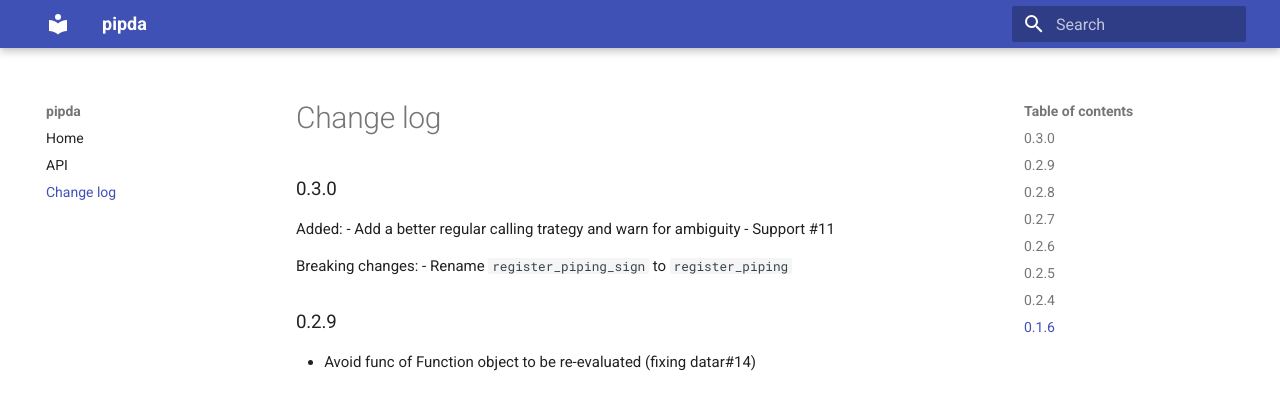
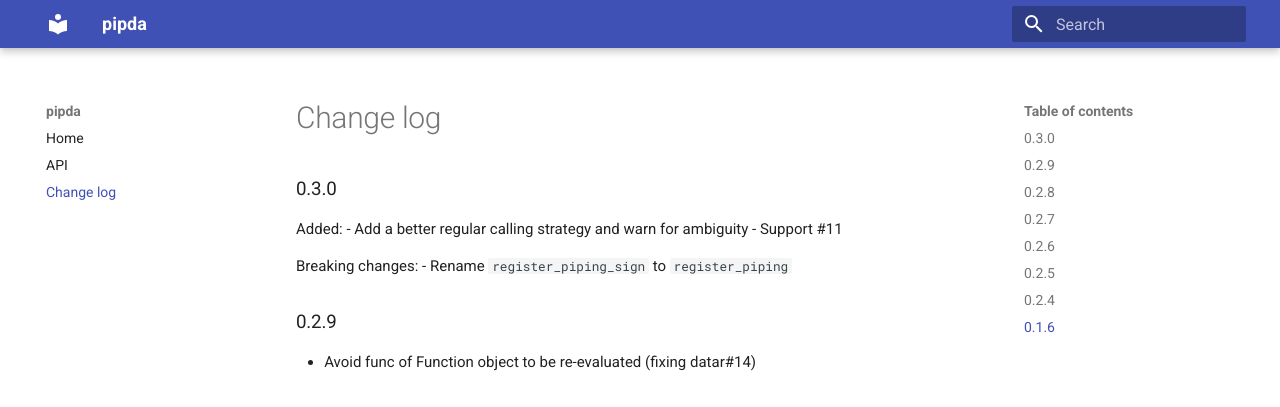
Before and after one commit to pwwang/pipda, an MkDocs documentation site: the page built from docs/changelog.md, in a window 1280 px wide and 1044 px high. Shown: the top 407 px of the window. Built offline with MkDocs 1.6.1 and Material for MkDocs 9.7.7, drawn with Linux system fonts in a browser that asks for light colours.

Commit message:
Update changelog

```diff
--- a/docs/changelog.md
+++ b/docs/changelog.md
@@ -1,6 +1,6 @@
 ## 0.3.0
 Added:
-- Add a better regular calling trategy and warn for ambiguity
+- Add a better regular calling strategy and warn for ambiguity
 - Support #11
 
 Breaking changes:
```
